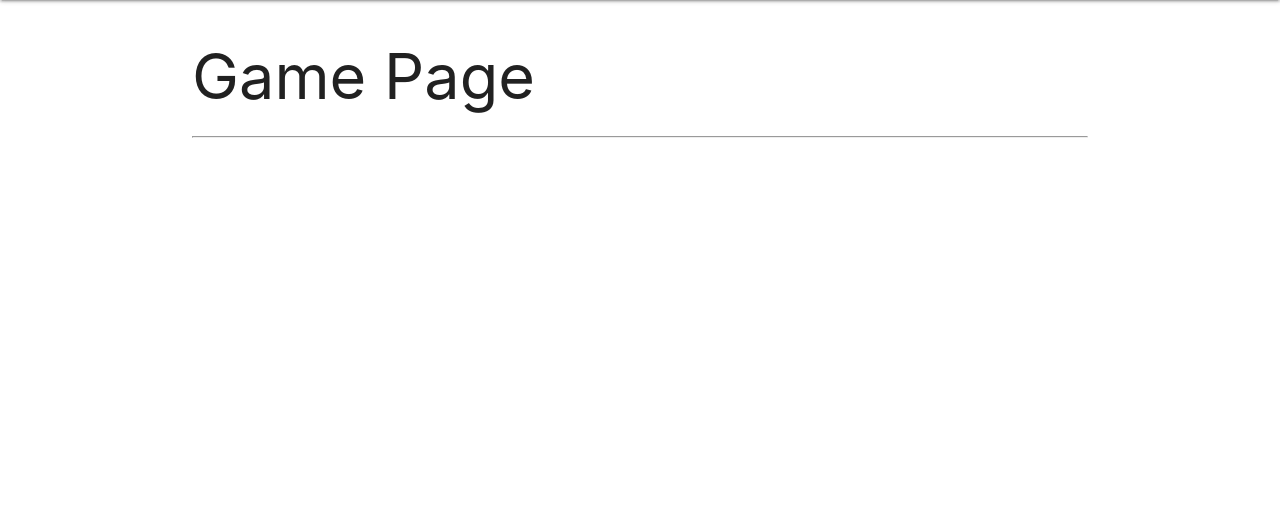
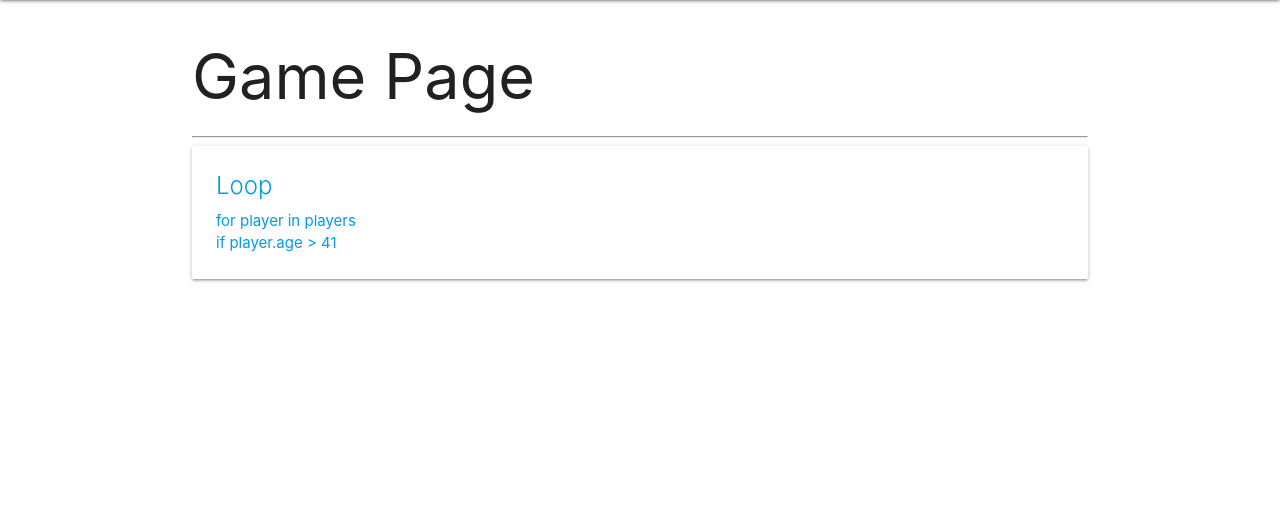
Before and after one commit to crystadavis1119/CodeDrink, a Django app: page /game/ in a window 1280 px wide. Shown: the part 64-583 px from the top of the page. Run offline with Django 3.2, Linux system fonts and the light colour scheme; data that the repository does not hold is empty.

Commit message:
game and results routing

```diff
--- a/main_app/templates/base.html
+++ b/main_app/templates/base.html
@@ -18,7 +18,6 @@
                     <li><a href="/" class="left brand-logo">&nbsp;&nbsp;Drink & Think</a></li>
                 </ul>
                 <ul class="right">
-                    {% comment %} <li><a href="{% url 'game' %}">Game</a></li> {% endcomment %}
                     {% if user.is_authenticated %}
                         <li><a href="{% url 'index' %}">View All Players</a></li>
                         <li><a href="{% url 'logout' %}">Log Out</a></li>
--- a/main_app/templates/game.html
+++ b/main_app/templates/game.html
@@ -4,11 +4,15 @@
 <h1>Game Page</h1>
 <hr />
 
-{% for player in players %}
-    {% if player.age > 41 %}
-        <p> {{ player.name }} </p>
-    {% endif %}
-{% endfor %}
+    <div class="card">
+        <a href='/results/'>
+            <div class="card-content">
+                <span class="card-title">Loop</span>
+                <p>for player in players</p>
+                <p>if player.age > 41</p>
+            </div>
+        </a>
+    </div>
 
 
 {% endblock %}
--- a/main_app/templates/players/index.html
+++ b/main_app/templates/players/index.html
@@ -2,6 +2,7 @@
 {% block content %}
 
 <h1>Player List</h1>
+<a href="{% url 'game' %}" type="submit" class="btn">Start Game</a>
 
 {% for player in players %}
     <div class="card">
@@ -19,6 +20,5 @@
         </a>
     </div>
 {% endfor %}
-<a href="{% url 'game' %}" type="submit" class="btn">Start Game</a>
 
 {% endblock %}
--- a/main_app/urls.py
+++ b/main_app/urls.py
@@ -5,6 +5,7 @@ urlpatterns = [
     path('', views.home, name='home'),
     path('game/', views.game, name='game'),
     path('players/', views.players_index, name='index'),
+    path('results/', views.results, name='results'),
     path('players/<int:player_id>/', views.players_detail, name='detail'),
     path('players/create/', views.PlayerCreate.as_view(), name='players_create'),
     path('players/<int:pk>/update/', views.PlayerUpdate.as_view(), name='players_update'),
--- a/main_app/views.py
+++ b/main_app/views.py
@@ -59,3 +59,7 @@ def players_index(request):
 def players_detail(request, player_id):
   player = Player.objects.get(id=player_id)
   return render(request, 'players/detail.html', { 'player': player })
+
+def results(request):
+  players = Player.objects.all()
+  return render(request, 'results.html', { 'players' : players })
```
Also changed, not shown: main_app/templates/results.html (added, +28 -0 lines).
